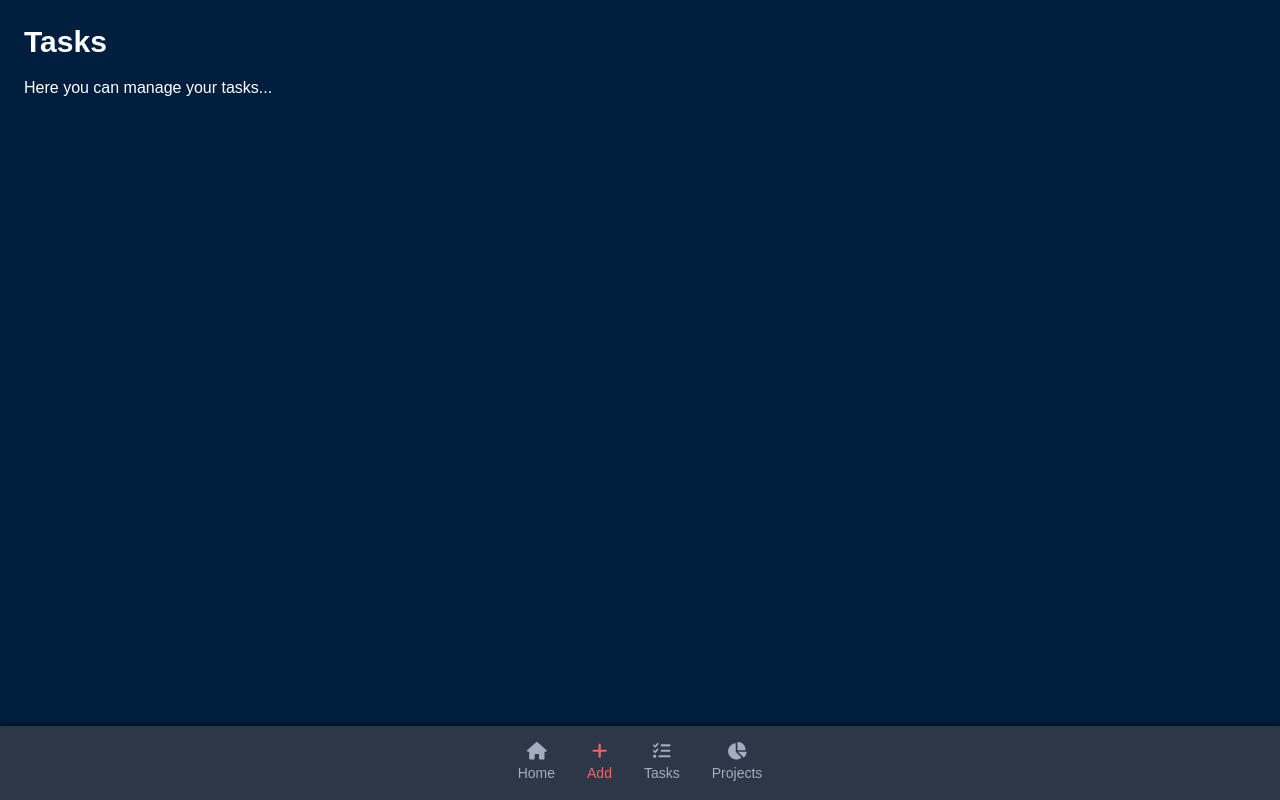
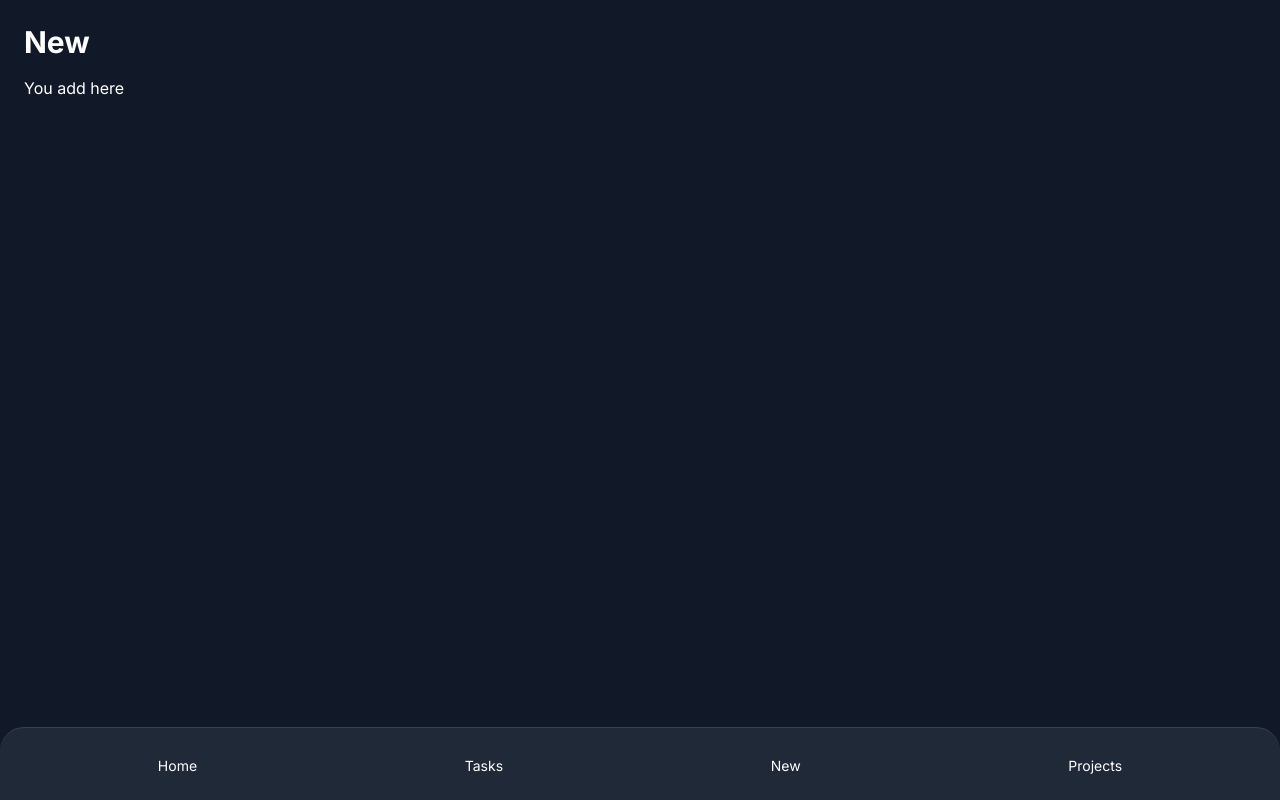
Before and after one commit to fenan-yosef/tg-mini-app, a Next.js app: page /new-task in a window 1280 px wide. Built offline with nearby package versions, Linux system fonts and the light colour scheme.

Commit message:
going on

```diff
--- a/src/app/Footer.js
+++ /dev/null
@@ -1,34 +0,0 @@
-'use client'; // Enable client-side rendering
-
-import { faAdd, faHome, faPieChart, faTasks } from "@fortawesome/free-solid-svg-icons";
-import { FontAwesomeIcon } from "@fortawesome/react-fontawesome";
-import { usePathname } from "next/navigation";
-import styles from "./footer.module.css";
-
-export default function Footer() {
-    const pathname = usePathname(); // Get the current active path
-
-    const navItems = [
-        { path: "/home", icon: faHome, label: "Home" },
-        { path: "/new-task", icon: faAdd, label: "Add" },
-        { path: "/tasks", icon: faTasks, label: "Tasks" },
-        { path: "/projects", icon: faPieChart, label: "Projects" },
-    ];
-
-    return (
-        <footer className={styles.footer}>
-            <nav className={styles.nav}>
-                {navItems.map((item) => (
-                    <a
-                        key={item.path}
-                        href={item.path}
-                        className={`${styles.link} ${pathname === item.path ? styles.active : ""}`}
-                    >
-                        <FontAwesomeIcon icon={item.icon} size="lg" />
-                        <span>{item.label}</span>
-                    </a>
-                ))}
-            </nav>
-        </footer>
-    );
-}
--- a/src/app/footer.module.css
+++ /dev/null
@@ -1,40 +0,0 @@
-.footer {
-    position: fixed;
-    bottom: 0;
-    left: 0;
-    right: 0;
-    background-color: #2d3748; /* Gray 800 */
-    color: #ffffff;
-    box-shadow: 0px -2px 5px rgba(0, 0, 0, 0.5);
-    display: flex;
-    justify-content: center;
-    padding: 1rem 0;
-    z-index: 10;
-  }
-
-  .nav {
-    display: flex;
-    gap: 2rem; /* Space between items */
-  }
-
-  .link {
-    display: flex;
-    flex-direction: column;
-    align-items: center;
-    text-decoration: none;
-    color: #a0aec0; /* Gray 500 */
-    transition: color 0.3s, transform 0.2s ease-in-out;
-    font-size: 0.875rem; /* Consistent size */
-  }
-
-  .link span {
-    margin-top: 0.25rem;
-  }
-
-  .link:hover {
-    transform: translateY(-3px); /* Subtle lift */
-  }
-
-  .active {
-    color: #f56565; /* Red 500 */
-  }
--- a/src/app/layout.js
+++ b/src/app/layout.js
@@ -1,8 +1,11 @@
-import Footer from "./Footer";
-import "./globals.css";
+import { Inter } from 'next/font/google';
+import './globals.css';
+
+const inter = Inter({ subsets: ['latin'] });
 
 export const metadata = {
-  title: "Task Manager",
+  title: 'Next.js Bottom Navbar',
+  description: 'Demo of a bottom navbar in Next.js 14',
 };
 
 export default function RootLayout({ children }) {
@@ -11,10 +14,32 @@ export default function RootLayout({ children }) {
       <head>
         <script src="https://telegram.org/js/telegram-web-app.js?56"></script>
       </head>
-      <body>
-        <main style={{ minHeight: "calc(100vh - 4rem)" }}>{children}</main>
-        <Footer />
+      <body className={`${inter.className} bg-gray-900 text-white`}>
+        <div className="min-h-screen flex flex-col">
+          <main className="flex-1">{children}</main>
+          <nav className="fixed bottom-0 left-0 p-3 w-full bg-gray-800 shadow-md border-t rounded-tl-3xl rounded-tr-3xl border-gray-700">
+            <div className="flex justify-around items-center p-3">
+              <NavLink href="/" icon='faHome' label="Home" />
+              <NavLink href="/tasks" icon="fa-tasks" label="Tasks" />
+              <NavLink href="/new-task" icon="faUser" label="New" />
+              <NavLink href="/projects" icon="faUser" label="Projects" />
+            </div>
+          </nav>
+        </div>
       </body>
     </html>
   );
 }
+
+function NavLink({ href, icon, label }) {
+  return (
+    <a
+      href={href}
+      className="flex flex-col items-center text-sm hover:text-teal-400 transition duration-300"
+    >
+      <i className={`fas ${icon} text-xl mb-1`}></i>
+      {/* <FontAwesomeIcon icon={icon} size="sm" /> */}
+      {label}
+    </a>
+  );
+}
--- a/src/app/new-task/page.js
+++ b/src/app/new-task/page.js
@@ -1,8 +1,8 @@
 export default function TasksPage() {
-    return (
-      <div className="p-6">
-        <h1 className="text-3xl font-bold mb-4">Tasks</h1>
-        <p>Here you can manage your tasks...</p>
-      </div>
-    );
-  }
+  return (
+    <div className="p-6">
+      <h1 className="text-3xl font-bold mb-4">New</h1>
+      <p>You add here</p>
+    </div>
+  );
+}
```
